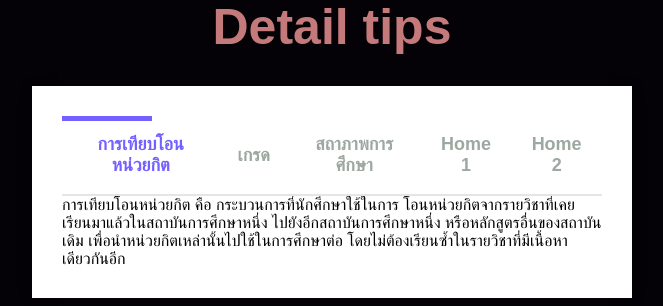
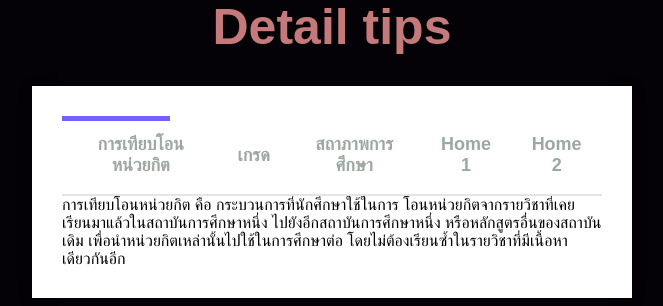
Before and after one commit to Jennie-ji/grade_planner, a Django app: page / in a window 1280 px wide. Shown: the part 2777-3083 px from the top of the page, without its empty margins (308-971 px from the left). Run offline with Django 5.2, Linux system fonts and the light colour scheme; parts of the project's set-up code (start-up, migrations or seed data) failed here and were passed over.

Commit message:
edit line

```diff
--- a/app_grade/static/app_grade/script.js
+++ b/app_grade/static/app_grade/script.js
@@ -27,3 +27,19 @@ function toggleMusic() {
         document.querySelector('.music-icon').textContent = '🔈';
     }
 }
+
+const tabButtons = document.querySelectorAll('.tab_btn');
+const line = document.querySelector('.line');
+let activeIndex = 0;
+
+tabButtons.forEach((btn, index) => {
+    btn.addEventListener('click', () => {
+        document.querySelector('.tab_btn.active').classList.remove('active');
+        btn.classList.add('active');
+        line.style.left = `calc(20% * ${index})`;
+        activeIndex = index;
+    });
+});
+
+// Initialize line position
+line.style.left = `calc(20% * ${activeIndex})`;
--- a/app_grade/static/app_grade/style.css
+++ b/app_grade/static/app_grade/style.css
@@ -91,15 +91,16 @@ body {
     box-shadow: 0 2px 16px rgba(0,0,0,.1);
     border-radius: 20 px ;
 }
-.tab_box{
+.tab_box {
     width: 100%;
     display: flex;
     justify-content: space-around;
     align-items: center;
-    border-bottom: 2px solid rgba(229,229,229);
+    border-bottom: 2px solid rgba(229, 229, 229);
     position: relative;
 }
-.tab_box .tab_btn {
+
+.tab_btn {
     font-size: 18px;
     font-weight: 600;
     color: #9ca8a0;
@@ -107,10 +108,21 @@ body {
     border: none;
     padding: 18px;
     cursor: pointer;
+    position: relative;
 }
 
-.tab_box .tab_btn.active{
-    color: #7360ff ;
+.line {
+    position: absolute;
+    bottom: 0;
+    left: 0;
+    height: 2px;
+    background-color: #007bff; /* Change this color to match the desired effect */
+    transition: width 0.3s ease, left 0.3s ease;
+}
+
+.tab_btn.active ~ .line {
+    left: calc(20% * var(--active-index));
+    width: 20%; /* Adjust percentage based on the number of tabs */
 }
 
 .container_box{
```
Also changed, not shown: app_grade/templates/app_grade/index.html (+7 -7 lines).
